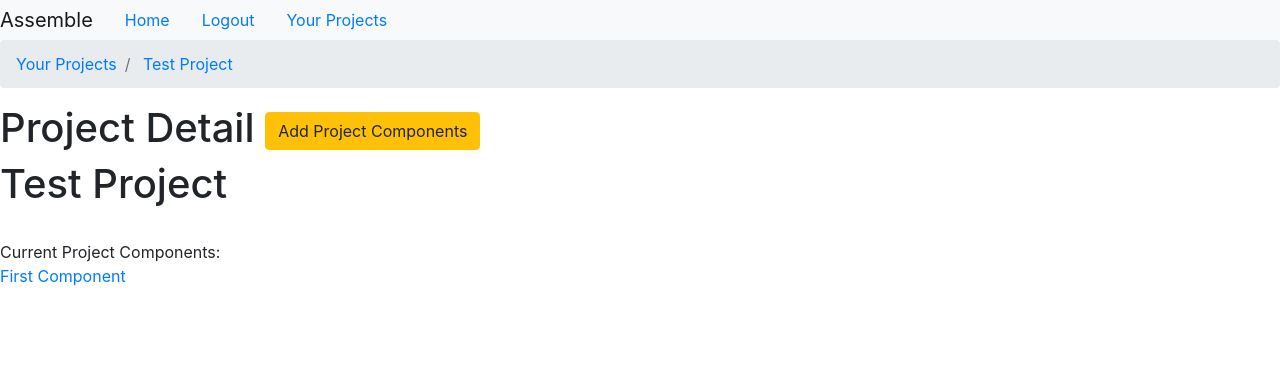
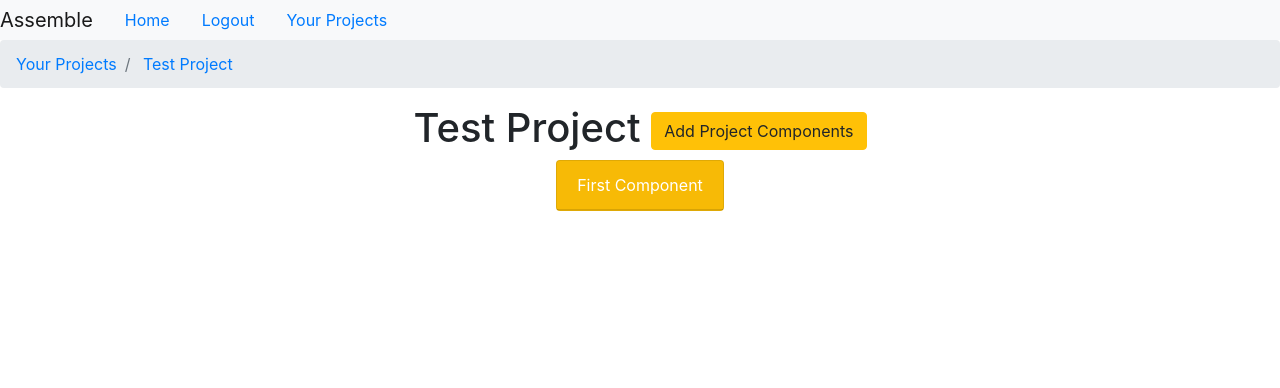
Before and after one commit to Kristian-Roopnarine/Assemble, a Django app: a page that uses templates/assemble/project_detail.html in a window 1280 px wide. Shown: the top 388 px of the page. Run offline with Django 3.2, Linux system fonts and the light colour scheme; a user stored in the database is signed in; data comes from the database, SQL or seed files in the repository; both versions use the stored data as it was after the commit; some libraries are stand-ins or nearby versions.

Commit message:
Cleaning up project information through bootstrap cards.

```diff
--- a/templates/assemble/project_detail.html
+++ b/templates/assemble/project_detail.html
@@ -13,12 +13,19 @@
 
 
 {% block content %}
-<h1>Project Detail <a class="btn btn-warning" href="{% url 'project-component-create' project.slug %}">Add Project Components</a></h1>
-<h1>{{ project.name }}</h1>
-<br>
-Current Project Components:
-{% for component in project_components %}
-    <p><a href="{% url 'project-component-detail' component.slug %}">{{component.name}}</a></p>
-{% endfor %}
+<div class="container text-center">
+    <h1>{{ project.name }} <a class="btn btn-warning" href="{% url 'project-component-create' project.slug %}">Add Project Components</a></h1>
 
+    <div class="row justify-content-center">
+        {% for component in project_components %}
+        <a href="{% url 'project-component-detail' component.slug %}" style="text-decoration:none;">
+            <div class="col">
+                <div class="card text-white bg-warning mb-3">
+                    <div class="card-header"> {{ component.name }}</div>
+                </div>
+            </div>
+        </a>
+        {% endfor %}
+    </div>
+</div>
 {% endblock content %}
```
Also changed, not shown: templates/assemble/project_component.html (+12 -5 lines), templates/assemble/project_list.html (+20 -4 lines), db.sqlite3.
